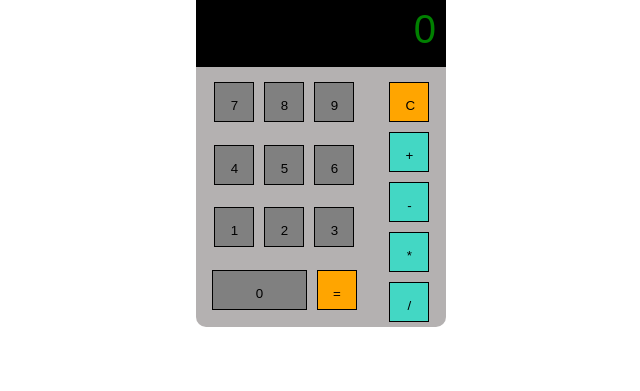
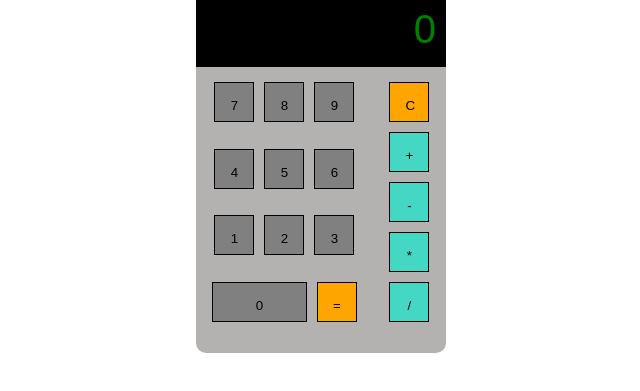
Before and after one commit to antoniozacca/htmlcss-simple-calculator, a plain HTML site: page index.html in a window 1280 px wide. Shown: the part 223-614 px from the top of the page, without its empty margins (269-909 px from the left). Drawn offline with Linux system fonts and the light colour scheme; a web font is replaced by a local one.

Commit message:
add padding bottom

```diff
--- a/css/style.css
+++ b/css/style.css
@@ -43,6 +43,7 @@ body{
     display: flex;
     flex-direction: row;
     padding-top: 10px;
+    padding-bottom: 10px;
 }
 .numbers{
     border: 1px solid black;
@@ -72,6 +73,7 @@ body{
     flex-wrap: wrap;
     align-items: center;
     justify-content: center;
+    padding-bottom: 16px;
 
 }
 .number-0{
```
